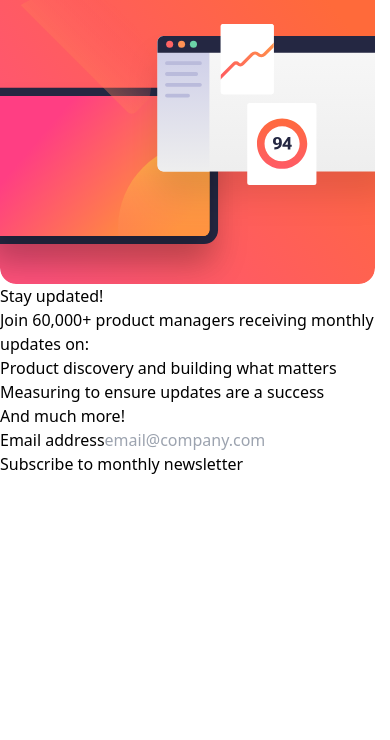
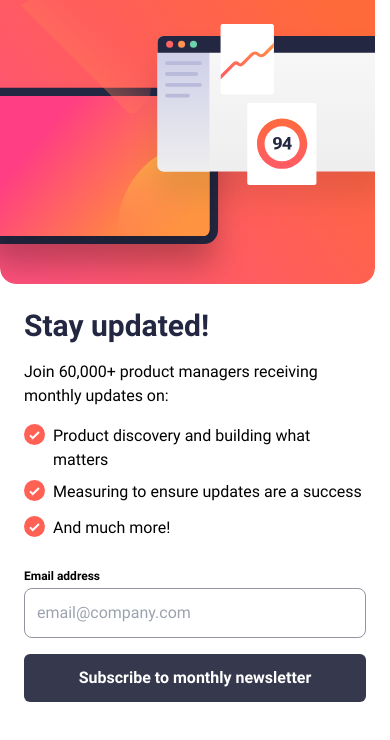
Before and after one commit to dev-paulL/newsletter-signup-react, a React (Vite) app: page / in a window 390 px wide. Shown: the top 740 px of the page. Built offline with nearby package versions, Linux system fonts and the light colour scheme.

Commit message:
add: mobile form, structure & style

```diff
--- a/src/App.tsx
+++ b/src/App.tsx
@@ -8,18 +8,30 @@ function App() {
         <source srcSet={headerPictureDesktop} media="(min-width: 60rem)" />
         <img src={headerPictureMobile} alt="" />
       </picture>
-
-      <h1>Stay updated!</h1>
-      <p>Join 60,000+ product managers receiving monthly updates on:</p>
-      <ul>
-        <li>Product discovery and building what matters</li>
-        <li>Measuring to ensure updates are a success</li>
-        <li>And much more!</li>
-      </ul>
-      <form>
-        <label htmlFor="email">Email address</label>
-        <input type="email" placeholder="email@company.com" id="email" />
-        <button type="submit">Subscribe to monthly newsletter</button>
+      <form className="p-6 flex flex-col gap-4">
+        <h1 className="text-3xl font-bold text-grey800">Stay updated!</h1>
+        <p>Join 60,000+ product managers receiving monthly updates on:</p>
+        <ul className="flex flex-col gap-2 listgroup">
+          <li>Product discovery and building what matters</li>
+          <li>Measuring to ensure updates are a success</li>
+          <li>And much more!</li>
+        </ul>
+        <div className="flex flex-col gap-1 mt-2">
+          <label htmlFor="email" className="text-xs font-bold">Email address</label>
+          <input
+            type="email"
+            placeholder="email@company.com"
+            id="email"
+            required
+            className="p-3 border border-grey200 rounded-lg"
+          />
+        </div>
+        <button
+          type="submit"
+          className="cursor-pointer bg-grey600 text-white font-bold p-3 rounded-md"
+        >
+          Subscribe to monthly newsletter
+        </button>
       </form>
     </main>
   );
--- a/src/index.css
+++ b/src/index.css
@@ -1,3 +1,33 @@
 @tailwind base;
 @tailwind components;
 @tailwind utilities;
+
+@layer base {
+  @font-face {
+    font-family: "Roboto";
+    font-style: normal;
+    font-weight: 400;
+    font-display: swap;
+    src: url(assets/fonts/Roboto-Regular.ttf) format("truetype");
+  }
+  @font-face {
+    font-family: "Roboto";
+    font-style: normal;
+    font-weight: 700;
+    font-display: swap;
+    src: url(assets/fonts/Roboto-Bold.ttf) format("truetype");
+  }
+}
+
+body {
+  @apply font-roboto text-[1rem];
+}
+
+.listgroup li::before {
+  content: url("assets/images/icon-list.svg");
+  @apply pr-2;
+}
+
+.listgroup li {
+  @apply flex;
+}
--- a/tailwind.config.js
+++ b/tailwind.config.js
@@ -2,7 +2,18 @@
 export default {
   content: ["./index.html", "./src/**/*.{js,ts,jsx,tsx}"],
   theme: {
-    extend: {},
+    extend: {
+      colors: {
+        tomato: "hsl(4, 100%, 67%)",
+        grey800: "hsl(234, 29%, 20%)",
+        grey600: " hsl(235, 18%, 26%)",
+        grey200: "hsl(231, 7%, 60%)",
+        white: "hsl(0, 0%, 100%)",
+      },
+      fontFamily: {
+        roboto: "Roboto",
+      },
+    },
   },
   plugins: [],
 };
```
